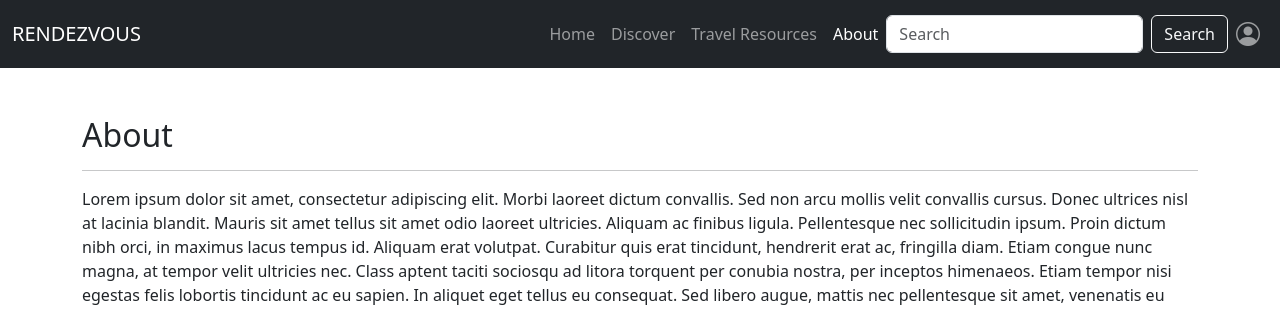
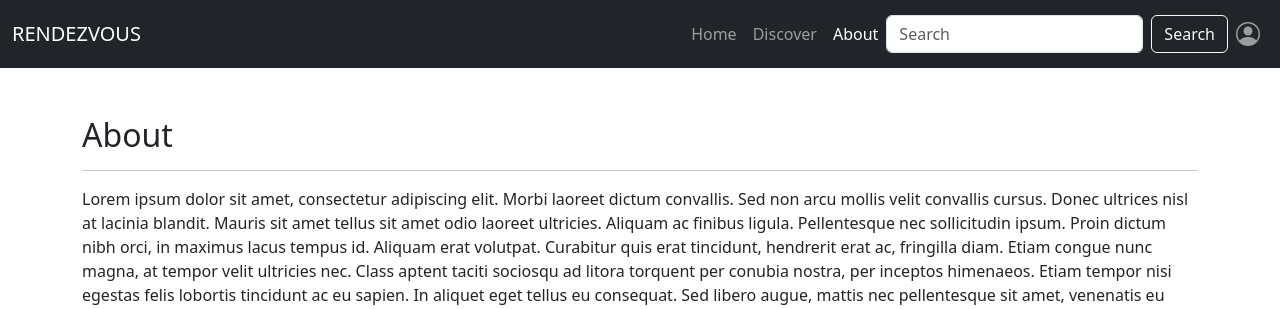
Before and after one commit to cerebralchip/Rendezvous, a Django app: page /about/ in a window 1280 px wide. Shown: the top 309 px of the page. Run offline with Django 5.2, Linux system fonts and the light colour scheme.

Commit message:
removed resources from navbar because it will be used for country serach results

```diff
--- a/rendezvous/templates/base.html
+++ b/rendezvous/templates/base.html
@@ -28,9 +28,6 @@
                     </li>
                     <li class="nav-item">
                         <a class="nav-link {% if active_page == 'discover' %}active{% endif %}" href="{% url 'discover' %}">Discover</a>
-                    </li>
-                    <li class="nav-item">
-                        <a class="nav-link {% if active_page == 'resources' %}active{% endif %}" href="{% url 'resources' %}">Travel Resources</a>
                     </li>
                     <li class="nav-item">
                         <a class="nav-link {% if active_page == 'about' %}active{% endif %}" href="{% url 'about' %}">About</a>
```
